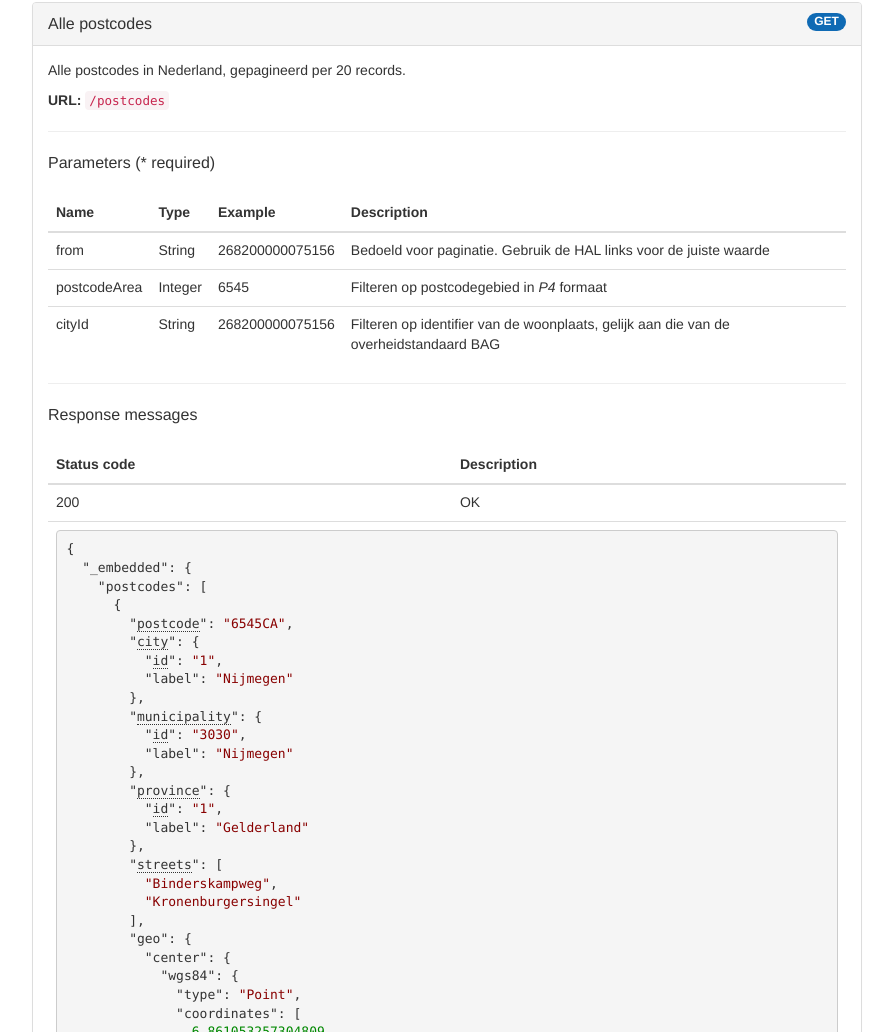
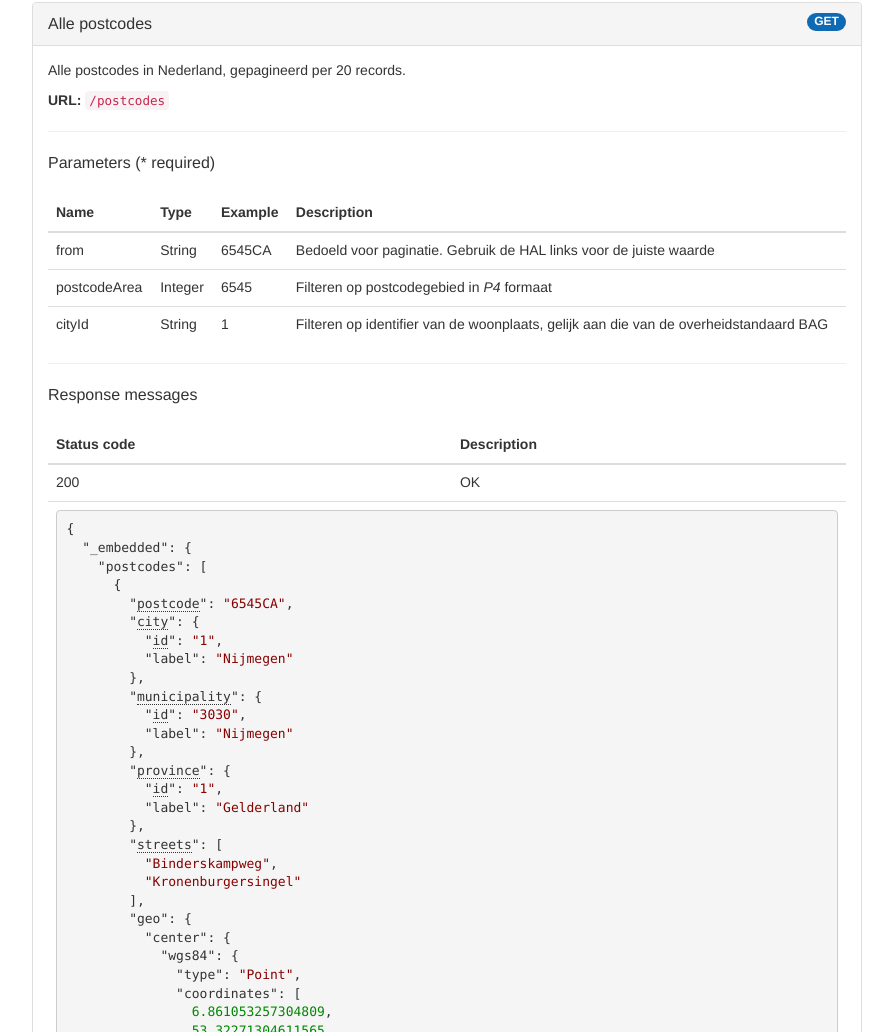
Before and after one commit to postcodeapi/postcodeapi, a website: page docs/index.html in a window 1280 px wide. Shown: the part 3690-4722 px from the top of the page, without its empty margins (323-1216 px from the left). Drawn offline with nearby package versions, Linux system fonts and the light colour scheme.

Commit message:
Render docs

```diff
--- a/docs/index.html
+++ b/docs/index.html
@@ -114,9 +114,9 @@
     </span>}
   </span>}
 </span>}</code></pre></td></tr></tbody></table></div></div><h2>Postcode calls</h2><div id="d19f69da0bba6d2efdc14640c1b2a3fa" class="panel panel-default"><div class="panel-heading"><h3>Alle postcodes</h3><span class="label label-get">GET</span></div><div class="panel-body"><p>Alle postcodes in Nederland, gepagineerd per 20 records.</p>
-<p><strong>URL: </strong><code>/postcodes</code></p><hr><div class="call-heading">Parameters (* required)</div><table class="table"><thead><th>Name</th><th>Type</th><th>Example</th><th>Description</th></thead><tbody><tr><td>from</td><td>String</td><td>268200000075156</td><td><p>Bedoeld voor paginatie. Gebruik de HAL links voor de juiste waarde</p>
+<p><strong>URL: </strong><code>/postcodes</code></p><hr><div class="call-heading">Parameters (* required)</div><table class="table"><thead><th>Name</th><th>Type</th><th>Example</th><th>Description</th></thead><tbody><tr><td>from</td><td>String</td><td>6545CA</td><td><p>Bedoeld voor paginatie. Gebruik de HAL links voor de juiste waarde</p>
 </td></tr><tr><td>postcodeArea</td><td>Integer</td><td>6545</td><td><p>Filteren op postcodegebied in <em>P4</em> formaat</p>
-</td></tr><tr><td>cityId</td><td>String</td><td>268200000075156</td><td><p>Filteren op identifier van de woonplaats, gelijk aan die van de overheidstandaard BAG</p>
+</td></tr><tr><td>cityId</td><td>String</td><td>1</td><td><p>Filteren op identifier van de woonplaats, gelijk aan die van de overheidstandaard BAG</p>
 </td></tr></tbody></table><hr><div class="call-heading">Response messages</div><table class="table"><thead><th>Status code</th><th>Description</th></thead><tbody><tr><td>200</td><td>OK</td></tr><tr><td colspan="2"><pre><code class="json">{
   "<span class="hljs-attribute">_embedded</span>": <span class="hljs-value">{
     "<span class="hljs-attribute">postcodes</span>": <span class="hljs-value">[
```
